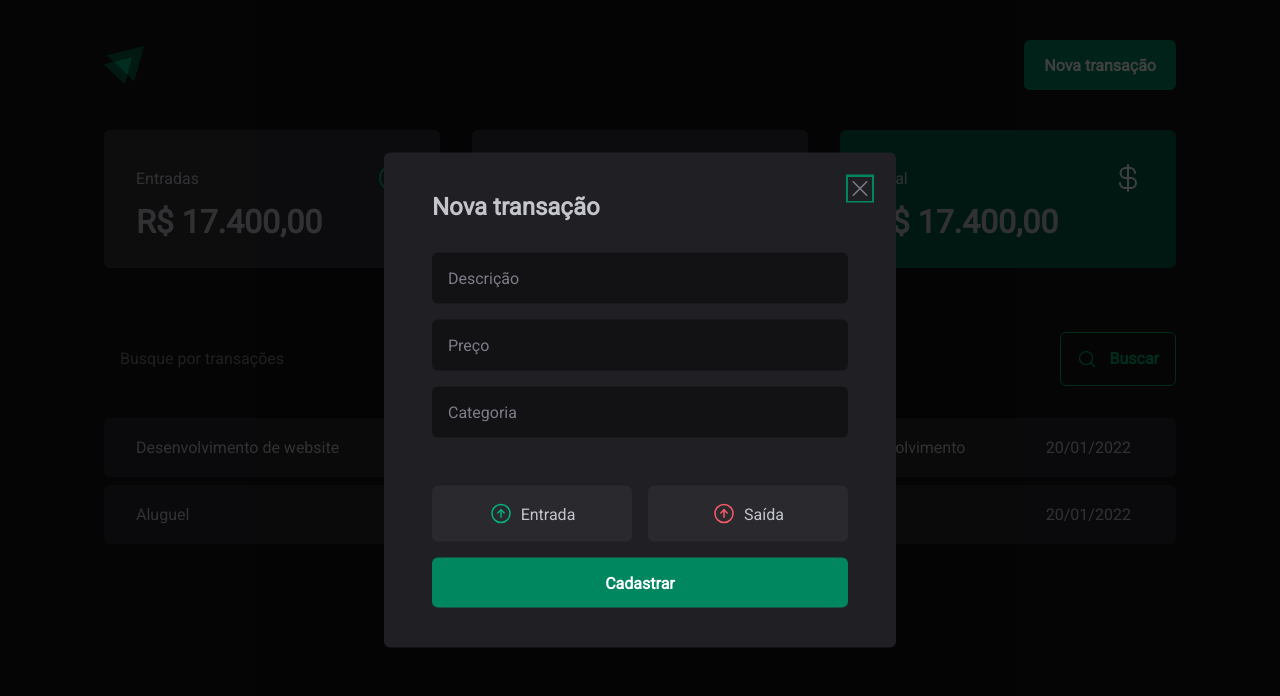
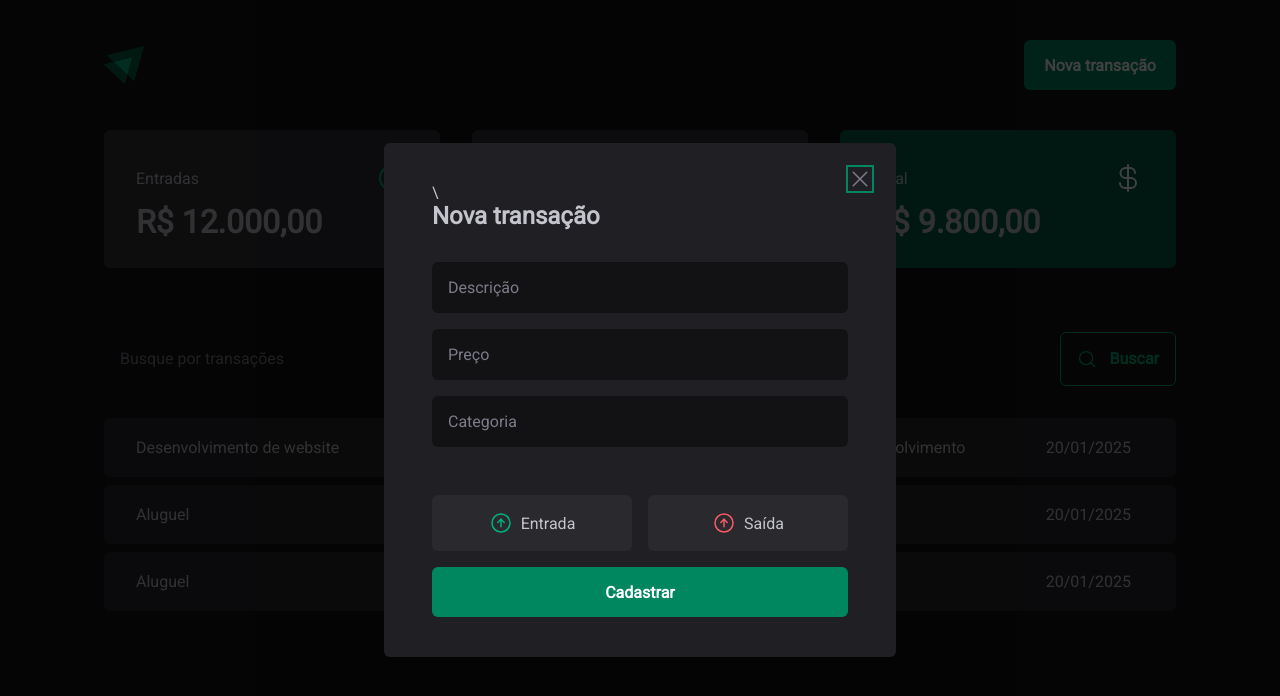
Before and after one commit to Josefelipedev/money-transactions, a React (Vite) app: page / in a window 1280 px wide. Both pictures are taken after a click on the button "Nova transação". Shown: the top 696 px of the page. Built offline with nearby package versions, Linux system fonts and the light colour scheme; data requests are answered from the project's data file.

Commit message:
feat:context TransactionsContex.tsx

```diff
--- /dev/null
+++ b/server.json
@@ -0,0 +1,28 @@
+{
+  "transactions": [
+    {
+      "id": 1,
+      "description": "Desenvolvimento de website",
+      "type": "income",
+      "category": "Desenvolvimento",
+      "price": 12000,
+      "createdAt": "2025-01-20 10:00:00"
+    },
+    {
+      "id": 2,
+      "description": "Aluguel",
+      "type": "outcome",
+      "category": "Casa",
+      "price": 1100,
+      "createdAt": "2025-01-20 10:00:00"
+    },
+    {
+      "id": 3,
+      "description": "Aluguel",
+      "type": "outcome",
+      "category": "Casa",
+      "price": 1100,
+      "createdAt": "2025-01-20 10:00:00"
+    }
+  ]
+}
--- a/src/App.tsx
+++ b/src/App.tsx
@@ -2,12 +2,15 @@ import { ThemeProvider } from 'styled-components';
 import { defaultTheme } from './styles/themes/default.ts';
 import { GlobalStyle } from './styles/global.ts';
 import { Transactions } from './pages/Transactions';
+import { TransactionsProvider } from './contexts/TransactionsContex.tsx';
 
 export function App() {
   return (
     <ThemeProvider theme={defaultTheme}>
       <GlobalStyle />
-      <Transactions />
+      <TransactionsProvider>
+        <Transactions />
+      </TransactionsProvider>
     </ThemeProvider>
   );
 }
--- a/src/components/NewTransactionModal/index.tsx
+++ b/src/components/NewTransactionModal/index.tsx
@@ -7,22 +7,66 @@ import {
   TransactionTypeContainer,
 } from './styles.ts';
 import { ArrowCircleUp, X } from 'phosphor-react';
+import { z } from 'zod';
+import { Controller, useForm } from 'react-hook-form';
+import { zodResolver } from '@hookform/resolvers/zod';
+
+const newTransactionFormSchema = z.object({
+  description: z.string(),
+  price: z.number(),
+  category: z.string(),
+  type: z.enum(['income', 'outcome']),
+});
+
+type NewTransactionFormInputs = z.infer<typeof newTransactionFormSchema>;
 
 export function NewTransactionModal() {
+  const { control, register, handleSubmit } = useForm<NewTransactionFormInputs>(
+    {
+      resolver: zodResolver(newTransactionFormSchema),
+    }
+  );
+
+  async function handleCreateNewTransaction(data: NewTransactionFormInputs) {
+    await new Promise((resolve) => setTimeout(resolve, 2000));
+    console.log(data);
+  }
+
   return (
     <Dialog.Portal>
       <Overlay className="overlay" />
       <Content className="content">
-        <Dialog.Title>Nova transação</Dialog.Title>
-
+        \<Dialog.Title>Nova transação</Dialog.Title>
         <CloseButton>
           <X size={24} />
         </CloseButton>
-        <form action="">
-          <input type="text" placeholder="Descrição" required />
-          <input type="number" placeholder="Preço" required />
-          <input type="text" placeholder="Categoria" />
-          <TransactionTypeContainer>
+        <form onSubmit={handleSubmit(handleCreateNewTransaction)}>
+          <input
+            {...register('description')}
+            type="text"
+            placeholder="Descrição"
+            required
+          />
+          <input
+            {...register('price', { valueAsNumber: true })}
+            type="number"
+            placeholder="Preço"
+            required
+          />
+          <input
+            {...register('category')}
+            type="text"
+            placeholder="Categoria"
+          />
+          <Controller
+            control={control}
+            name="type"
+            render={({ field }) => {
+              return (
+                <TransactionTypeContainer
+                  onValueChange={field.onChange}
+                  value={field.value}
+                >
                   <TransactionTypeButton
                     variant="income"
                     type="button"
@@ -40,6 +84,9 @@ export function NewTransactionModal() {
                     Saída
                   </TransactionTypeButton>
                 </TransactionTypeContainer>
+              );
+            }}
+          />
 
           <button type="submit">Cadastrar</button>
         </form>
--- a/src/components/Summary/index.tsx
+++ b/src/components/Summary/index.tsx
@@ -1,7 +1,10 @@
 import { SummaryCard, SummaryContainer } from './styles.ts';
 import { ArrowCircleDown, ArrowCircleUp, CurrencyDollar } from 'phosphor-react';
+import { priceFormatter } from '../../utils/formatter.ts';
+import { useSummary } from '../../hooks/useSummary.ts';
 
 export function Summary() {
+  const summary = useSummary();
   return (
     <SummaryContainer>
       <SummaryCard>
@@ -9,21 +12,21 @@ export function Summary() {
           <span>Entradas </span>
           <ArrowCircleUp size={32} color="#00B37E" />
         </header>
-        <strong> R$ 17.400,00</strong>
+        <strong> {priceFormatter.format(summary.income)} </strong>
       </SummaryCard>
       <SummaryCard>
         <header>
           <span>Saídas </span>
           <ArrowCircleDown size={32} color="#f75a68" />
         </header>
-        <strong> R$ 17.400,00</strong>
+        <strong> {priceFormatter.format(summary.outcome)}</strong>
       </SummaryCard>
       <SummaryCard variant={'green'}>
         <header>
           <span>Total </span>
           <CurrencyDollar size={32} color="#fff" />
         </header>
-        <strong> R$ 17.400,00</strong>
+        <strong> {priceFormatter.format(summary.total)}</strong>
       </SummaryCard>
     </SummaryContainer>
   );
--- /dev/null
+++ b/src/contexts/TransactionsContex.tsx
@@ -0,0 +1,43 @@
+import { createContext, ReactNode, useEffect, useState } from 'react';
+
+interface Transaction {
+  id: number;
+  description: string;
+  type: 'income' | 'outcome';
+  price: number;
+  category: string;
+  createdAt: Date;
+}
+
+interface TransactionContextType {
+  transactions: Transaction[];
+  // createTransaction: (transaction: Transaction) => void;
+}
+
+export const TransactionsContext = createContext<TransactionContextType>(
+  {} as TransactionContextType
+);
+
+interface TransactionProviderProps {
+  children: ReactNode;
+}
+
+export function TransactionsProvider({ children }: TransactionProviderProps) {
+  const [transactions, setTransactions] = useState<Transaction[]>([]);
+
+  async function loadTransactions() {
+    const response = await fetch('http://localhost:3333/transactions');
+    const data = await response.json();
+    setTransactions(data);
+  }
+
+  useEffect(() => {
+    loadTransactions();
+  }, []);
+
+  return (
+    <TransactionsContext.Provider value={{ transactions }}>
+      {children}
+    </TransactionsContext.Provider>
+  );
+}
--- /dev/null
+++ b/src/hooks/useSummary.ts
@@ -0,0 +1,25 @@
+import { useContext } from 'react';
+import { TransactionsContext } from '../contexts/TransactionsContex.tsx';
+
+export function useSummary() {
+  const { transactions } = useContext(TransactionsContext);
+  const summary = transactions.reduce(
+    (acc, transaction) => {
+      if (transaction.type === 'income') {
+        acc.income += transaction.price;
+        acc.total += transaction.price;
+      } else {
+        acc.outcome += transaction.price;
+        acc.total -= transaction.price;
+      }
+      return acc;
+    },
+    {
+      income: 0,
+      outcome: 0,
+      total: 0,
+    }
+  );
+
+  return summary;
+}
--- a/src/pages/Transactions/components/SearchForm/index.tsx
+++ b/src/pages/Transactions/components/SearchForm/index.tsx
@@ -1,10 +1,34 @@
 import { SearchFormContainer } from './styles.ts';
 import { MagnifyingGlass } from 'phosphor-react';
+import { useForm } from 'react-hook-form';
+import * as z from 'zod';
+import { zodResolver } from '@hookform/resolvers/zod';
+
+const searchFormSchema = z.object({
+  query: z.string(),
+});
+
+type SearchFormInputs = z.infer<typeof searchFormSchema>;
 
 export function SearchForm() {
+  const {
+    register,
+    handleSubmit,
+    // formState: { isSubmitted },
+  } = useForm<SearchFormInputs>({
+    resolver: zodResolver(searchFormSchema),
+  });
+  const handleSearchTransactions = async (data: SearchFormInputs) => {
+    await new Promise((resolve) => setTimeout(resolve, 2000));
+    console.log(data);
+  };
   return (
-    <SearchFormContainer>
-      <input type="text" placeholder="Busque por transações" />
+    <SearchFormContainer onSubmit={handleSubmit(handleSearchTransactions)}>
+      <input
+        {...register('query')}
+        type="text"
+        placeholder="Busque por transações"
+      />
       <button type="submit">
         <MagnifyingGlass size={20} />
         Buscar
--- a/src/pages/Transactions/components/SearchForm/styles.ts
+++ b/src/pages/Transactions/components/SearchForm/styles.ts
@@ -34,7 +34,11 @@ export const SearchFormContainer = styled.form`
       color 0.2s,
       border-color 0.2s;
 
-    &:hover {
+    &:disabled {
+      opacity: 0.7;
+      cursor: not-allowed;
+    }
+    &:not(:disabled):hover {
       background-color: ${(props) => props.theme['green-500']};
       border-color: ${(props) => props.theme['green-500']};
       color: ${(props) => props.theme.white};
--- a/src/pages/Transactions/index.tsx
+++ b/src/pages/Transactions/index.tsx
@@ -6,8 +6,12 @@ import {
   TransactionsTable,
 } from './styles.ts';
 import { SearchForm } from './components/SearchForm';
+import { useContext } from 'react';
+import { TransactionsContext } from '../../contexts/TransactionsContex.tsx';
+import { dateFormatter, priceFormatter } from '../../utils/formatter.ts';
 
 export function Transactions() {
+  const { transactions } = useContext(TransactionsContext);
   return (
     <div>
       <Header />
@@ -16,22 +20,23 @@ export function Transactions() {
         <SearchForm />
         <TransactionsTable>
           <tbody>
-            <tr>
-              <td width="50%">Desenvolvimento de website</td>
-              <td className="deposit">
-                <PriceHighlight variant="income">R$ 12.000,00</PriceHighlight>
-              </td>
-              <td>Desenvolvimento</td>
-              <td>20/01/2022</td>
-            </tr>
-            <tr>
-              <td width="50%">Aluguel</td>
-              <td className="withdraw">
-                <PriceHighlight variant="outcome"> -R$ 1.000,00</PriceHighlight>
-              </td>
-              <td>Casa</td>
-              <td>20/01/2022</td>
-            </tr>
+            {transactions.map((transaction) => {
+              return (
+                <tr key={transaction.id}>
+                  <td width="50%">{transaction.description}</td>
+                  <td>
+                    <PriceHighlight variant={transaction.type}>
+                      {transaction.type === 'outcome' && '- '}
+                      {priceFormatter.format(transaction.price)}
+                    </PriceHighlight>
+                  </td>
+                  <td>{transaction.category}</td>
+                  <td>
+                    {dateFormatter.format(new Date(transaction.createdAt))}
+                  </td>
+                </tr>
+              );
+            })}
           </tbody>
         </TransactionsTable>
       </TransactionsContainer>
--- /dev/null
+++ b/src/utils/formatter.ts
@@ -0,0 +1,10 @@
+export const dateFormatter = new Intl.DateTimeFormat('pt-BR', {
+  day: '2-digit',
+  month: '2-digit',
+  year: 'numeric',
+});
+
+export const priceFormatter = new Intl.NumberFormat('pt-BR', {
+  style: 'currency',
+  currency: 'BRL',
+});
```
Also changed, not shown: package.json (+6 -2 lines). Lines whose indentation alone changed are shown as unchanged.
